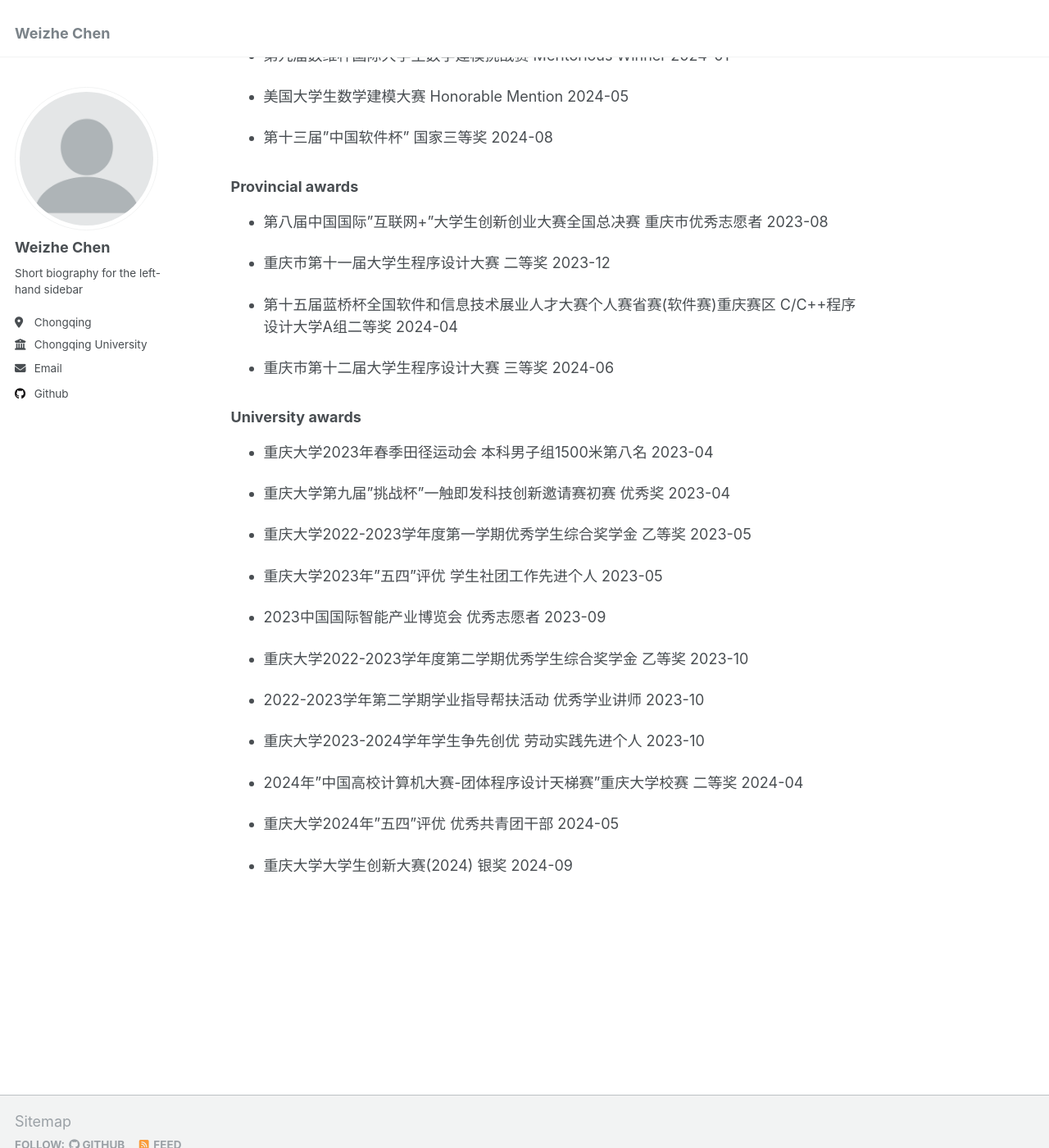
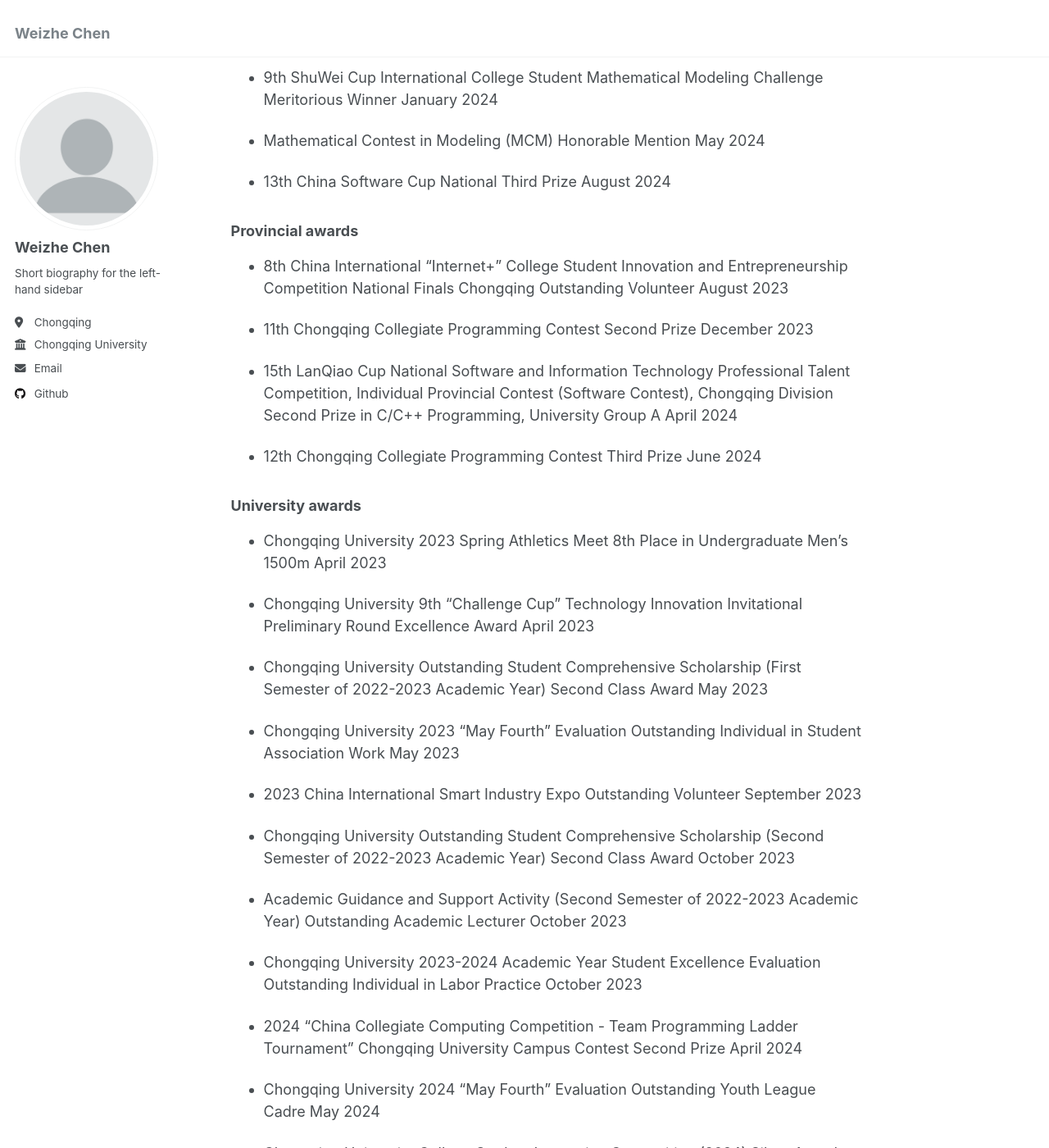
Before and after one commit to star-night-rain/demo1, a Jekyll site: the page built from _pages/about.md, in a window 1280 px wide and 1400 px high, scrolled down 3233 px. Shown: the whole window at 82% size. Built offline with Jekyll 4.4.1, drawn with Linux system fonts in a browser that asks for light colours; some of the changed text lies outside the part shown.

Commit message:
translate awards

```diff
--- a/_data/awards/national-awards.yml
+++ b/_data/awards/national-awards.yml
@@ -1,15 +1,31 @@
-- competition: 第四届全国大学生算法设计与编程挑战赛
-  rank: 铜奖
-  date: 2023-11
+# - competition: 第四届全国大学生算法设计与编程挑战赛
+#   rank: 铜奖
+#   date: 2023-11
 
-- competition: 第九届数维杯国际大学生数学建模挑战赛
+# - competition: 第九届数维杯国际大学生数学建模挑战赛
+#   rank: Meritorious Winner
+#   date: 2024-01
+
+# - competition: 美国大学生数学建模大赛
+#   rank: Honorable Mention
+#   date: 2024-05
+
+# - competition: 第十三届"中国软件杯"
+#   rank: 国家三等奖
+#   date: 2024-08
+
+- competition: 4th National College Student Algorithm Design and Programming Challenge
+  rank: Bronze Award
+  date: November 2023
+
+- competition: 9th ShuWei Cup International College Student Mathematical Modeling Challenge
   rank: Meritorious Winner
-  date: 2024-01
+  date: January 2024
 
-- competition: 美国大学生数学建模大赛
+- competition: Mathematical Contest in Modeling (MCM)
   rank: Honorable Mention
-  date: 2024-05
+  date: May 2024
 
-- competition: 第十三届"中国软件杯"
-  rank: 国家三等奖
-  date: 2024-08
+- competition: 13th China Software Cup
+  rank: National Third Prize
+  date: August 2024
--- a/_data/awards/provincial-awards.yml
+++ b/_data/awards/provincial-awards.yml
@@ -1,15 +1,31 @@
-- competition: 第八届中国国际"互联网+"大学生创新创业大赛全国总决赛
-  rank: 重庆市优秀志愿者
-  date: 2023-08
+# - competition: 第八届中国国际"互联网+"大学生创新创业大赛全国总决赛
+#   rank: 重庆市优秀志愿者
+#   date: 2023-08
 
-- competition: 重庆市第十一届大学生程序设计大赛
-  rank: 二等奖
-  date: 2023-12
+# - competition: 重庆市第十一届大学生程序设计大赛
+#   rank: 二等奖
+#   date: 2023-12
 
-- competition: 第十五届蓝桥杯全国软件和信息技术展业人才大赛个人赛省赛(软件赛)重庆赛区
-  rank: C/C++程序设计大学A组二等奖
-  date: 2024-04
+# - competition: 第十五届蓝桥杯全国软件和信息技术展业人才大赛个人赛省赛(软件赛)重庆赛区
+#   rank: C/C++程序设计大学A组二等奖
+#   date: 2024-04
 
-- competition: 重庆市第十二届大学生程序设计大赛
-  rank: 三等奖
-  date: 2024-06
+# - competition: 重庆市第十二届大学生程序设计大赛
+#   rank: 三等奖
+#   date: 2024-06
+
+- competition: 8th China International "Internet+" College Student Innovation and Entrepreneurship Competition National Finals
+  rank: Chongqing Outstanding Volunteer
+  date: August 2023
+
+- competition: 11th Chongqing Collegiate Programming Contest
+  rank: Second Prize
+  date: December 2023
+
+- competition: 15th LanQiao Cup National Software and Information Technology Professional Talent Competition, Individual Provincial Contest (Software Contest), Chongqing Division
+  rank: Second Prize in C/C++ Programming, University Group A
+  date: April 2024
+
+- competition: 12th Chongqing Collegiate Programming Contest
+  rank: Third Prize
+  date: June 2024
--- a/_data/awards/university-awards.yml
+++ b/_data/awards/university-awards.yml
@@ -1,43 +1,87 @@
-- competition: 重庆大学2023年春季田径运动会
-  rank: 本科男子组1500米第八名
-  date: 2023-04
+# - competition: 重庆大学2023年春季田径运动会
+#   rank: 本科男子组1500米第八名
+#   date: 2023-04
 
-- competition: 重庆大学第九届"挑战杯"一触即发科技创新邀请赛初赛
-  rank: 优秀奖
-  date: 2023-04
+# - competition: 重庆大学第九届"挑战杯"一触即发科技创新邀请赛初赛
+#   rank: 优秀奖
+#   date: 2023-04
 
-- competition: 重庆大学2022-2023学年度第一学期优秀学生综合奖学金
-  rank: 乙等奖
-  date: 2023-05
+# - competition: 重庆大学2022-2023学年度第一学期优秀学生综合奖学金
+#   rank: 乙等奖
+#   date: 2023-05
 
-- competition: 重庆大学2023年"五四"评优
-  rank: 学生社团工作先进个人
-  date: 2023-05
+# - competition: 重庆大学2023年"五四"评优
+#   rank: 学生社团工作先进个人
+#   date: 2023-05
 
-- competition: 2023中国国际智能产业博览会
-  rank: 优秀志愿者
-  date: 2023-09
+# - competition: 2023中国国际智能产业博览会
+#   rank: 优秀志愿者
+#   date: 2023-09
 
-- competition: 重庆大学2022-2023学年度第二学期优秀学生综合奖学金
-  rank: 乙等奖
-  date: 2023-10
+# - competition: 重庆大学2022-2023学年度第二学期优秀学生综合奖学金
+#   rank: 乙等奖
+#   date: 2023-10
 
-- competition: 2022-2023学年第二学期学业指导帮扶活动
-  rank: 优秀学业讲师
-  date: 2023-10
+# - competition: 2022-2023学年第二学期学业指导帮扶活动
+#   rank: 优秀学业讲师
+#   date: 2023-10
 
-- competition: 重庆大学2023-2024学年学生争先创优
-  rank: 劳动实践先进个人
-  date: 2023-10
+# - competition: 重庆大学2023-2024学年学生争先创优
+#   rank: 劳动实践先进个人
+#   date: 2023-10
 
-- competition: 2024年"中国高校计算机大赛-团体程序设计天梯赛"重庆大学校赛
-  rank: 二等奖
-  date: 2024-04
+# - competition: 2024年"中国高校计算机大赛-团体程序设计天梯赛"重庆大学校赛
+#   rank: 二等奖
+#   date: 2024-04
 
-- competition: 重庆大学2024年"五四"评优
-  rank: 优秀共青团干部
-  date: 2024-05
+# - competition: 重庆大学2024年"五四"评优
+#   rank: 优秀共青团干部
+#   date: 2024-05
 
-- competition: 重庆大学大学生创新大赛(2024)
-  rank: 银奖
-  date: 2024-09
+# - competition: 重庆大学大学生创新大赛(2024)
+#   rank: 银奖
+#   date: 2024-09
+
+- competition: Chongqing University 2023 Spring Athletics Meet
+  rank: 8th Place in Undergraduate Men's 1500m
+  date: April 2023
+
+- competition: Chongqing University 9th "Challenge Cup" Technology Innovation Invitational Preliminary Round
+  rank: Excellence Award
+  date: April 2023
+
+- competition: Chongqing University Outstanding Student Comprehensive Scholarship (First Semester of 2022-2023 Academic Year)
+  rank: Second Class Award
+  date: May 2023
+
+- competition: Chongqing University 2023 "May Fourth" Evaluation
+  rank: Outstanding Individual in Student Association Work
+  date: May 2023
+
+- competition: 2023 China International Smart Industry Expo
+  rank: Outstanding Volunteer
+  date: September 2023
+
+- competition: Chongqing University Outstanding Student Comprehensive Scholarship (Second Semester of 2022-2023 Academic Year)
+  rank: Second Class Award
+  date: October 2023
+
+- competition: Academic Guidance and Support Activity (Second Semester of 2022-2023 Academic Year)
+  rank: Outstanding Academic Lecturer
+  date: October 2023
+
+- competition: Chongqing University 2023-2024 Academic Year Student Excellence Evaluation
+  rank: Outstanding Individual in Labor Practice
+  date: October 2023
+
+- competition: 2024 "China Collegiate Computing Competition - Team Programming Ladder Tournament" Chongqing University Campus Contest
+  rank: Second Prize
+  date: April 2024
+
+- competition: Chongqing University 2024 "May Fourth" Evaluation
+  rank: Outstanding Youth League Cadre
+  date: May 2024
+
+- competition: Chongqing University College Student Innovation Competition (2024)
+  rank: Silver Award
+  date: September 2024
```
